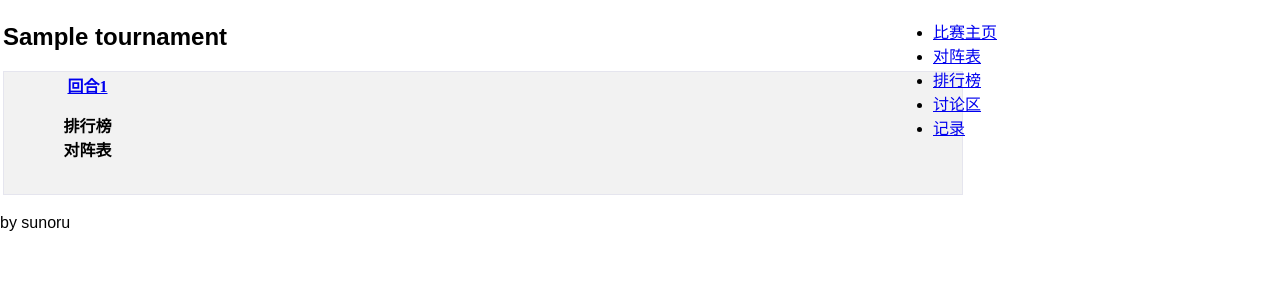
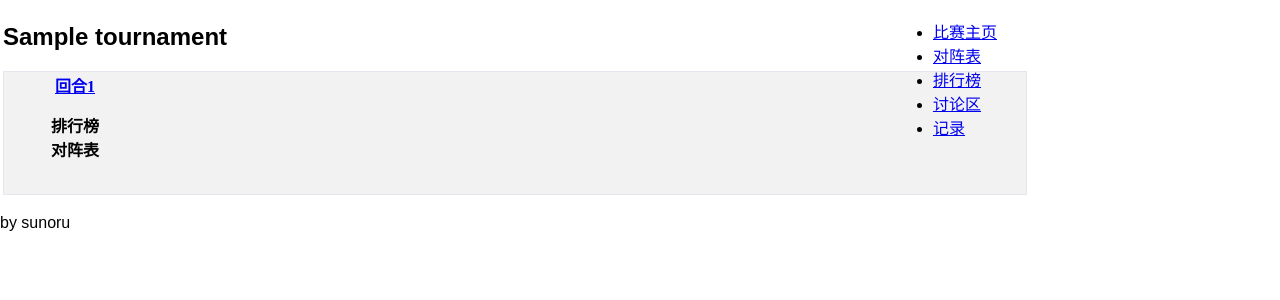
Before and after one commit to sunoru/pokemon_tournament, a Django app: page /1/log/ in a window 1280 px wide. Shown: the part 24-324 px from the top of the page. Run offline with Django 3.2, Linux system fonts and the light colour scheme; tables that the repository leaves empty hold one stand-in row (values such as "Sample post"); lists and menus that the app fills with data are empty.

Commit message:
clean up and fix some bugs

```diff
--- a/pmtour/templates/pmtour/log.html
+++ b/pmtour/templates/pmtour/log.html
@@ -13,8 +13,8 @@
 
     <table id="logtable-main">
         <tbody><tr>
-            <th style="width: 125px;height: 100px;">
-                <div style="width: 125px;height: 100%;top: 0px">
+            <th id="logtabel-menu">
+                <div>
                     <ul class="round-list">
                         {% for turn in tour.turn_set.reverse %}
                         <li><a id="round-select" href="#{{ turn.turn_number }}">{% if tour.is_over and forloop.revcounter == 1 %}最终回合{% else %}回合{{ turn.turn_number }}{% endif %}</a></li>
@@ -27,8 +27,7 @@
                 </div>
             </th>
             <th>
-                <div style=";margin-left: 10px;">
-
+                <div>
                     <div class="pure-u-1">
                         <div id="result-standings"></div>
                         <div id="result-bracket" class="control-hidden"></div>
--- a/static/css/default.css
+++ b/static/css/default.css
@@ -50,7 +50,7 @@ label{
 }
 
 .controls{
-    margin-left: 180px;
+    /*margin-left: 180px;*/
 }
 
 .filtered{
@@ -148,8 +148,23 @@ tr:nth-of-type(even){
 /*some css for log.html*/
 #logtable-main{
     margin: auto;
-    width: 960px;
+    width: 1024px;
     background: #EBEBEB;
     font-family: '微软雅黑'!important;
     border: 1px #E5E5EE solid;
 }
+
+#logtabel-menu{
+     width: 100px;
+    height: 100px;"
+}
+
+#logtabel-menu > div{
+    width: 100px;
+    height: 100%;
+    top: 0px;
+}
+
+#result-bracket{
+    text-align:left;
+}
```
Also changed, not shown: pmtour/templates/pmtour/bracket_main.html (+8 -4 lines).
